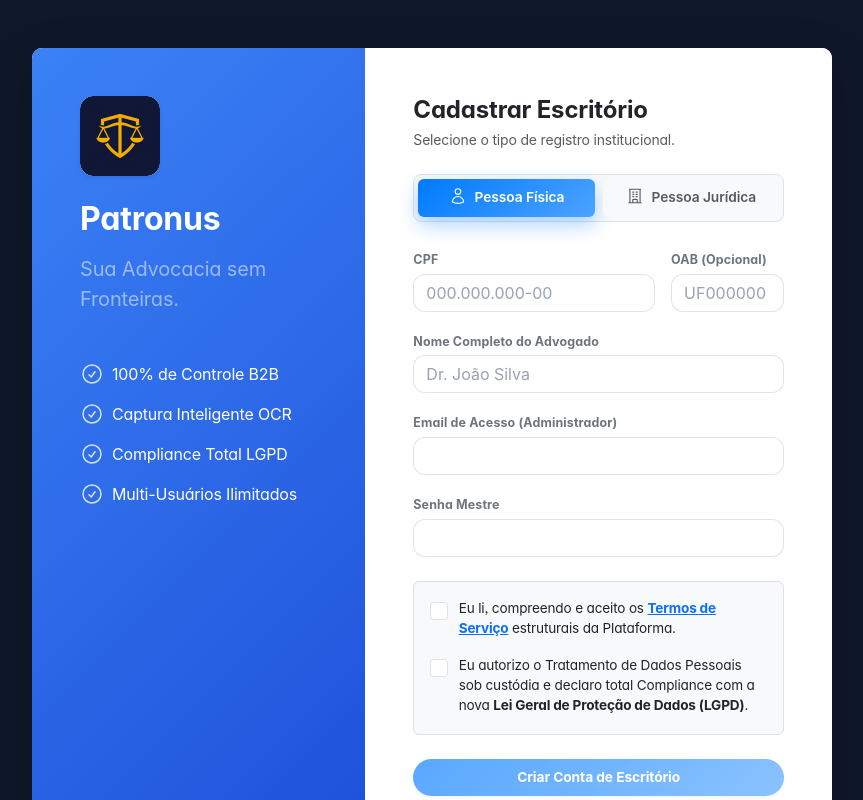
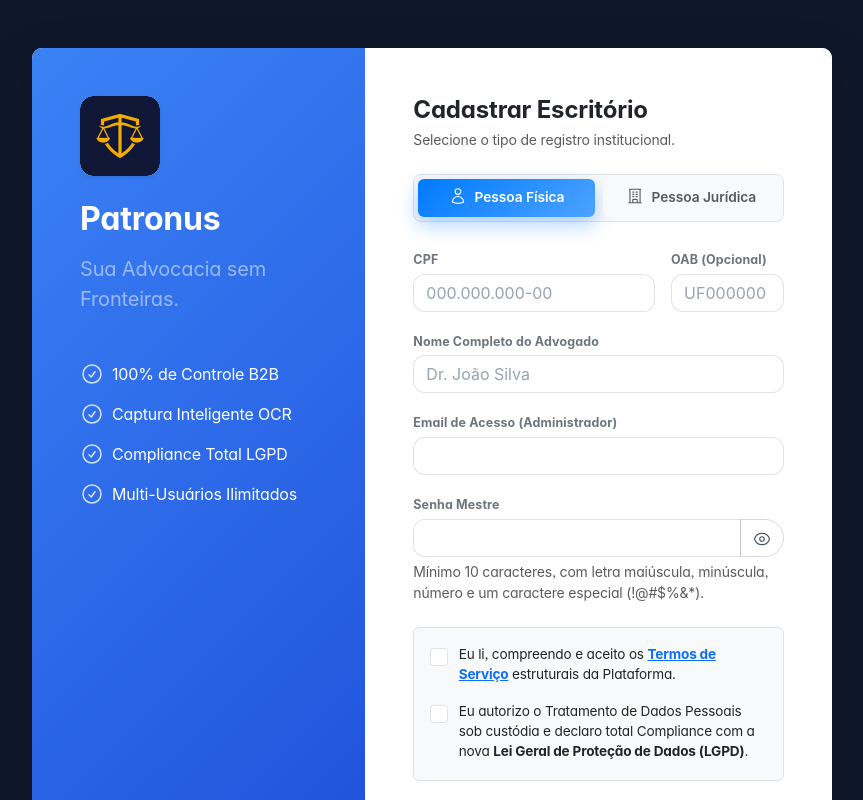
Before and after one commit to AlissonLGoncalves/app-gestao-advocacia, a React (Vite) app in the folder gestao_advocacia_vite/: page /register in a window 1280 px wide. Shown: the top 800 px of the page, without its empty margins (208-1071 px from the left). Built offline with nearby package versions, Linux system fonts and the light colour scheme; no server answers.

Commit message:
feat(auth): botao mostrar/ocultar senha no login e cadastro + dica das regras de senha
- components/ui/PasswordInput.jsx (input-group Bootstrap + EyeIcon/EyeSlashIcon)
- RegisterPage: minLength 10 (igual ao backend) e hint com as regras
- LoginPage usa o mesmo componente

```diff
--- /dev/null
+++ b/gestao_advocacia_vite/src/components/ui/PasswordInput.jsx
@@ -0,0 +1,33 @@
+import React, { useState } from 'react'
+import { EyeIcon, EyeSlashIcon } from '@heroicons/react/24/outline'
+
+/**
+ * Campo de senha com botao de mostrar/ocultar (Bootstrap input-group).
+ * Aceita as mesmas props de um <input> (value, onChange, disabled, ...).
+ */
+export default function PasswordInput({ className = 'form-control', hint, ...inputProps }) {
+  const [visivel, setVisivel] = useState(false)
+  const Icone = visivel ? EyeSlashIcon : EyeIcon
+
+  return (
+    <>
+      <div className="input-group">
+        <input type={visivel ? 'text' : 'password'} className={className} {...inputProps} />
+        <button
+          type="button"
+          className="btn btn-outline-secondary"
+          onClick={() => setVisivel((v) => !v)}
+          // Sem a palavra "senha" no label: testes das paginas usam
+          // getByLabelText(/senha/i) para achar o <input>.
+          aria-label={visivel ? 'Ocultar caracteres digitados' : 'Exibir caracteres digitados'}
+          aria-pressed={visivel}
+          tabIndex={-1}
+          disabled={inputProps.disabled}
+        >
+          <Icone style={{ width: '18px', height: '18px' }} />
+        </button>
+      </div>
+      {hint && <div className="form-text">{hint}</div>}
+    </>
+  )
+}
--- a/gestao_advocacia_vite/src/pages/auth/LoginPage.jsx
+++ b/gestao_advocacia_vite/src/pages/auth/LoginPage.jsx
@@ -3,6 +3,7 @@
 import { useNavigate } from 'react-router' // CORRIGIDO AQUI
 import { toast } from 'react-toastify'
 import { LockClosedIcon, UserIcon } from '@heroicons/react/24/outline'
+import PasswordInput from '../../components/ui/PasswordInput.jsx'
 import { Link } from 'react-router' // Adicionado para o link de registro, se desejar
 import { APP_VERSION } from '../../version.js'
 import { login as loginRequest } from '../../api/auth'
@@ -87,9 +88,7 @@
                 Esqueceu a senha?
               </Link>
             </div>
-            <input
-              type="password"
-              className="form-control"
+            <PasswordInput
               id="password"
               value={password}
               onChange={(e) => setPassword(e.target.value)}
--- a/gestao_advocacia_vite/src/pages/auth/RegisterPage.jsx
+++ b/gestao_advocacia_vite/src/pages/auth/RegisterPage.jsx
@@ -15,6 +15,7 @@
   IdentificationIcon,
   CheckCircleIcon,
 } from '@heroicons/react/24/outline'
+import PasswordInput from '../../components/ui/PasswordInput.jsx'
 
 function stripFrontMatter(markdown) {
   if (!markdown?.startsWith('---\n')) return markdown || ''
@@ -140,8 +141,8 @@
       return
     }
 
-    if (password.length < 6) {
-      toast.error('A senha deve ter no mínimo 6 caracteres.')
+    if (password.length < 10) {
+      toast.error('A senha deve ter no mínimo 10 caracteres.')
       setLoading(false)
       return
     }
@@ -182,8 +183,8 @@
       return
     }
 
-    if (password.length < 6) {
-      toast.error('A senha deve ter no mínimo 6 caracteres.')
+    if (password.length < 10) {
+      toast.error('A senha deve ter no mínimo 10 caracteres.')
       setLoading(false)
       return
     }
@@ -404,14 +405,13 @@
                 <label className="form-label mb-1 text-secondary small fw-bold">
                   {inviteToken ? 'Escolha sua Senha de Acesso' : 'Senha Mestre'}
                 </label>
-                <input
-                  type="password"
-                  className="form-control"
+                <PasswordInput
                   value={password}
                   onChange={(e) => setPassword(e.target.value)}
                   required
                   disabled={loading}
-                  minLength="6"
+                  minLength="10"
+                  hint="Mínimo 10 caracteres, com letra maiúscula, minúscula, número e um caractere especial (!@#$%&*)."
                 />
               </div>
 
```
Also changed, not shown: 1 other file (tests, documents, lock files or other folders).
